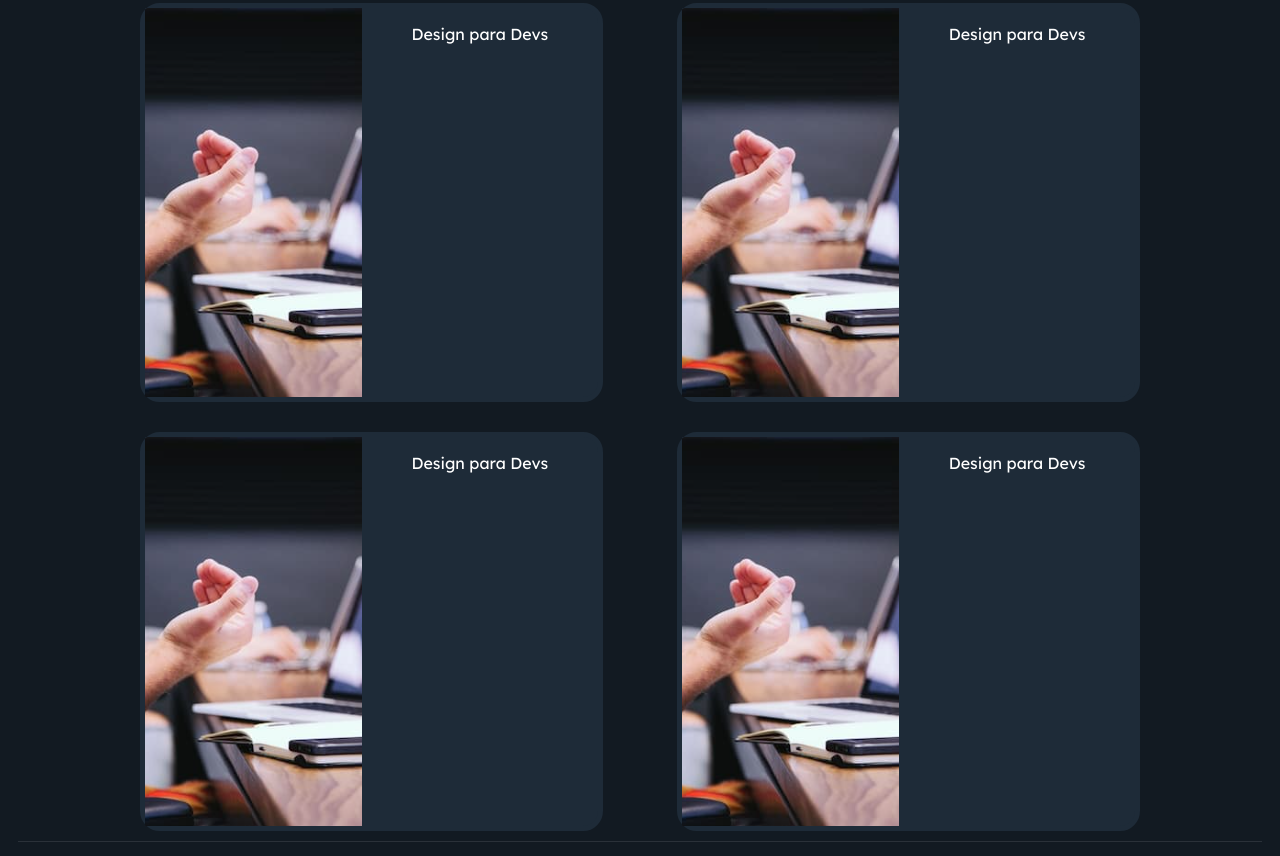
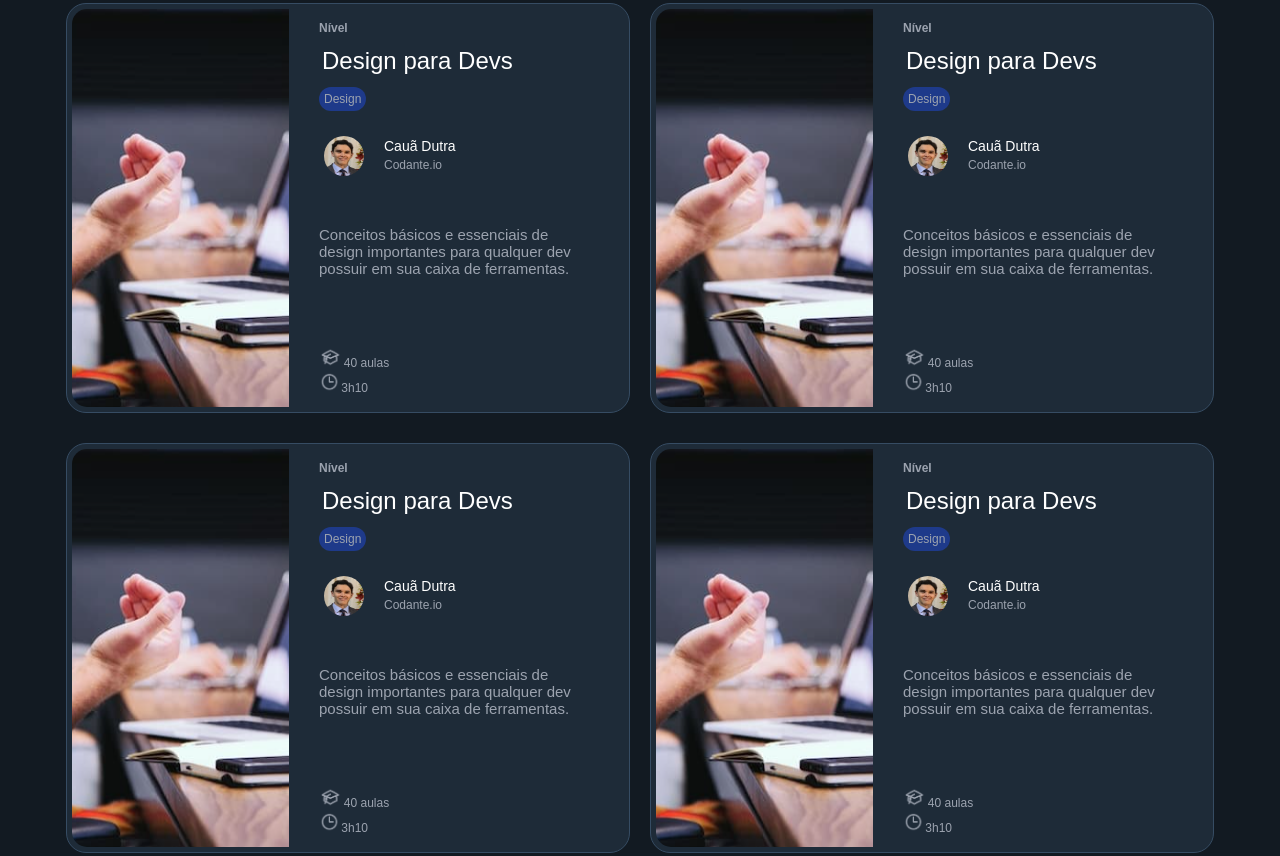
Before and after one commit to CauaDutra/codante, a plain HTML site: page index.html in a window 1280 px wide. Shown: the part 1132-1988 px from the top of the page. Drawn offline with Linux system fonts and the light colour scheme.

Commit message:
seção vitrine finalizada

```diff
--- a/index.html
+++ b/index.html
@@ -108,29 +108,93 @@
       <div class="vitrine">
         <div class="parte-cima">
           <div class="vitrine1">
-            <img src="vitrine1.png" />
-            <div class="info-vitrine-1">
-              <p class="pvitrine1">Design para Devs</p>
+            <img src="vitrine1.png" class="vitrine-foto"/>
+            <div class="info-vitrine">
+              <p class="vitrine-nivel">Nível</p>
+              <p class="hvitrine">Design para Devs</p>
+              <div class="tag-vitrine"><p class="tag-design">Design</p></div>
+              <div class="vitrine-professor">
+                <img src="foto.jpg" class="minhafoto-vitrine" />
+                <div class="vitrine-informacoes-professor">
+                  <p class="vitrine-nome-professor">Cauã Dutra</p>
+                  <p class="vitrine-empresa-professor">Codante.io </p>
+                </div>
+              </div>
+              <div class="vitrine-texto">
+                <p>Conceitos básicos e essenciais de design importantes para qualquer dev possuir em sua caixa de ferramentas.</p>
+              </div>
+              <div class="vitrine-stats">
+                <p class="vitrine-aulas"><img src="chapeu.png" class="vitrine-chapeu">40 aulas</p>
+                <p class="vitrine-horas"><img src="relogio.png" class="vitrine-chapeu">3h10</p>
+              </div>
             </div>
           </div>
           <div class="vitrine2">
-            <img src="vitrine1.png" />
-            <div class="info-vitrine-2">
-              <p class="pvitrine1">Design para Devs</p>
+            <img src="vitrine1.png" class="vitrine-foto"/>
+            <div class="info-vitrine">
+              <p class="vitrine-nivel">Nível</p>
+              <p class="hvitrine">Design para Devs</p>
+              <div class="tag-vitrine"><p class="tag-design">Design</p></div>
+              <div class="vitrine-professor">
+                <img src="foto.jpg" class="minhafoto-vitrine" />
+                <div class="vitrine-informacoes-professor">
+                  <p class="vitrine-nome-professor">Cauã Dutra</p>
+                  <p class="vitrine-empresa-professor">Codante.io </p>
+                </div>
+              </div>
+              <div class="vitrine-texto">
+                <p>Conceitos básicos e essenciais de design importantes para qualquer dev possuir em sua caixa de ferramentas.</p>
+              </div>
+              <div class="vitrine-stats">
+                <p class="vitrine-aulas"><img src="chapeu.png" class="vitrine-chapeu">40 aulas</p>
+                <p class="vitrine-horas"><img src="relogio.png" class="vitrine-chapeu">3h10</p>
+              </div>
             </div>
           </div>
         </div>
         <div class="parte-baixo">
-          <div class="vitrine3">
-            <img src="vitrine1.png" />
-            <div class="info-vitrine-3">
-              <p class="pvitrine3">Design para Devs</p>
+          <div class="vitrine1">
+            <img src="vitrine1.png" class="vitrine-foto"/>
+            <div class="info-vitrine">
+              <p class="vitrine-nivel">Nível</p>
+              <p class="hvitrine">Design para Devs</p>
+              <div class="tag-vitrine"><p class="tag-design">Design</p></div>
+              <div class="vitrine-professor">
+                <img src="foto.jpg" class="minhafoto-vitrine" />
+                <div class="vitrine-informacoes-professor">
+                  <p class="vitrine-nome-professor">Cauã Dutra</p>
+                  <p class="vitrine-empresa-professor">Codante.io </p>
+                </div>
+              </div>
+              <div class="vitrine-texto">
+                <p>Conceitos básicos e essenciais de design importantes para qualquer dev possuir em sua caixa de ferramentas.</p>
+              </div>
+              <div class="vitrine-stats">
+                <p class="vitrine-aulas"><img src="chapeu.png" class="vitrine-chapeu">40 aulas</p>
+                <p class="vitrine-horas"><img src="relogio.png" class="vitrine-chapeu">3h10</p>
+              </div>
             </div>
           </div>
-          <div class="vitrine4">
-            <img src="vitrine1.png" />
-            <div class="info-vitrine-4">
-              <p class="pvitrine4">Design para Devs</p>
+          <div class="vitrine2">
+            <img src="vitrine1.png" class="vitrine-foto"/>
+            <div class="info-vitrine">
+              <p class="vitrine-nivel">Nível</p>
+              <p class="hvitrine">Design para Devs</p>
+              <div class="tag-vitrine"><p class="tag-design">Design</p></div>
+              <div class="vitrine-professor">
+                <img src="foto.jpg" class="minhafoto-vitrine" />
+                <div class="vitrine-informacoes-professor">
+                  <p class="vitrine-nome-professor">Cauã Dutra</p>
+                  <p class="vitrine-empresa-professor">Codante.io </p>
+                </div>
+              </div>
+              <div class="vitrine-texto">
+                <p>Conceitos básicos e essenciais de design importantes para qualquer dev possuir em sua caixa de ferramentas.</p>
+              </div>
+              <div class="vitrine-stats">
+                <p class="vitrine-aulas"><img src="chapeu.png" class="vitrine-chapeu">40 aulas</p>
+                <p class="vitrine-horas"><img src="relogio.png" class="vitrine-chapeu">3h10</p>
+              </div>
             </div>
           </div>
         </div>
--- a/style.css
+++ b/style.css
@@ -262,64 +262,124 @@ h5 {
   flex-direction: row;
   margin-bottom: 30px;
   justify-content: space-evenly;
+  gap: 20px;
 }
 .parte-baixo {
   display: flex;
   flex-direction: row;
   justify-content: space-evenly;
+  gap: 20px;
 }
 .vitrine1 {
   display: flex;
   background-color: #1e2b38;
   height: 576;
-  width: 402;
-  border: 5px solid #1e2b38;
+  width: 100%;
+  border: 1px solid #364c63;
   border-radius: 20px;
+  padding: 5px;
 }
-
-.info-vitrine-1 {
-  padding-left: 50px;
-  padding-right: 50px;
-}
-
 .vitrine2 {
   display: flex;
   background-color: #1e2b38;
   height: 576;
-  width: 402;
-  border: 5px solid #1e2b38;
+  width: 100%;
+  border: 1px solid #364c63;
   border-radius: 20px;
+  padding: 5px;
 }
 
-.info-vitrine-2 {
-  padding-left: 50px;
-  padding-right: 50px;
+.info-vitrine {
+  padding-left: 30px;
+  padding-right: 30px;
+  width: 100%;
+  flex-direction: column;
 }
-.vitrine3 {
+.vitrine-nivel {
+  font-family: "Inter var", sans-serif;
+  font-weight: 700;
+  color: #9ca3af;
+  font-size: 12px;
+}
+.hvitrine {
+  font-family: "Inter var", sans-serif;
+  font-weight: 500;
+  color: white;
+  font-size: 24px;
+  margin: 3px;
+}
+.tag-vitrine {
+  font-family: "Inter var", sans-serif;
+  font-weight: 300;
+  color: #9ca3af;
+  font-size: 12px;
+}
+.tag-design {
+  background-color: #1e3a8a;
+  align-content: left;
+  width: fit-content;
+  padding: 5px;
+  border-radius: 15px;
+}
+.vitrine-professor {
   display: flex;
-  background-color: #1e2b38;
-  height: 576;
-  width: 402;
-  border: 5px solid #1e2b38;
-  border-radius: 20px;
+  padding: 5px;
+  margin-top: 20px;
 }
-
-.info-vitrine-3 {
-  padding-left: 50px;
-  padding-right: 50px;
+.vitrine-informacoes-professor {
+  display: flex;
+  flex-direction: column;
+  margin-left: 20px;
+  margin-top: 2px;
 }
-.vitrine4 {
-  display: flex;
-  background-color: #1e2b38;
-  height: 576;
-  width: 402;
-  border: 5px solid #1e2b38;
-  border-radius: 20px;
+.minhafoto-vitrine {
+  height: 40px;
+  width: 40px;
+  border-radius: 50%;
 }
-
-.info-vitrine-4 {
-  padding-left: 50px;
-  padding-right: 50px;
+.vitrine-nome-professor {
+  font-family: "Inter var", sans-serif;
+  font-weight: 400;
+  color: white;
+  font-size: 14px;
+  margin: 0px;
+}
+.vitrine-empresa-professor {
+  font-family: "Inter var", sans-serif;
+  font-weight: 300;
+  color: #9ca3af;
+  font-size: 12px;
+  margin: 0px;
+  margin-top: 4px;
+}
+.vitrine-foto {
+  border-top-left-radius: 15px;
+  border-bottom-left-radius: 15px;
+}
+.vitrine-texto {
+  font-family: "Inter var", sans-serif;
+  font-weight: 300;
+  color: #9ca3af;
+  font-size: 15px;
+  margin-top: 20px;
+  padding-top: 10px;
+}
+.vitrine-stats {
+  font-family: "Inter var", sans-serif;
+  font-weight: 300;
+  color: #9ca3af;
+  font-size: 12px;
+  margin-top: 70px;
+}
+.vitrine-aulas {
+  margin-bottom: 2px;
+}
+.vitrine-chapeu {
+  height: 20px;
+  padding-bottom: -5px;
+}
+.vitrine-horas {
+  margin-top: 2px;
 }
 h6 {
   font-family: "lexend", sans-serif;
@@ -428,6 +488,9 @@ h6 {
   border: 1px solid #364c63;
   border-radius: 5px;
 }
+.botao-gratuito:hover {
+  background-color: #364c63;
+}
 .botao-pago {
   padding-left: 8px;
   padding-right: 8px;
@@ -440,6 +503,9 @@ h6 {
   font-weight: 400;
   border: none;
   border-radius: 5px;
+}
+.botao-pago:hover {
+  background-color: #345195;
 }
 .beneficios-gratuito {
   display: flex;
```
Also changed, not shown: chapeu.png (added), relogio.png (added).
